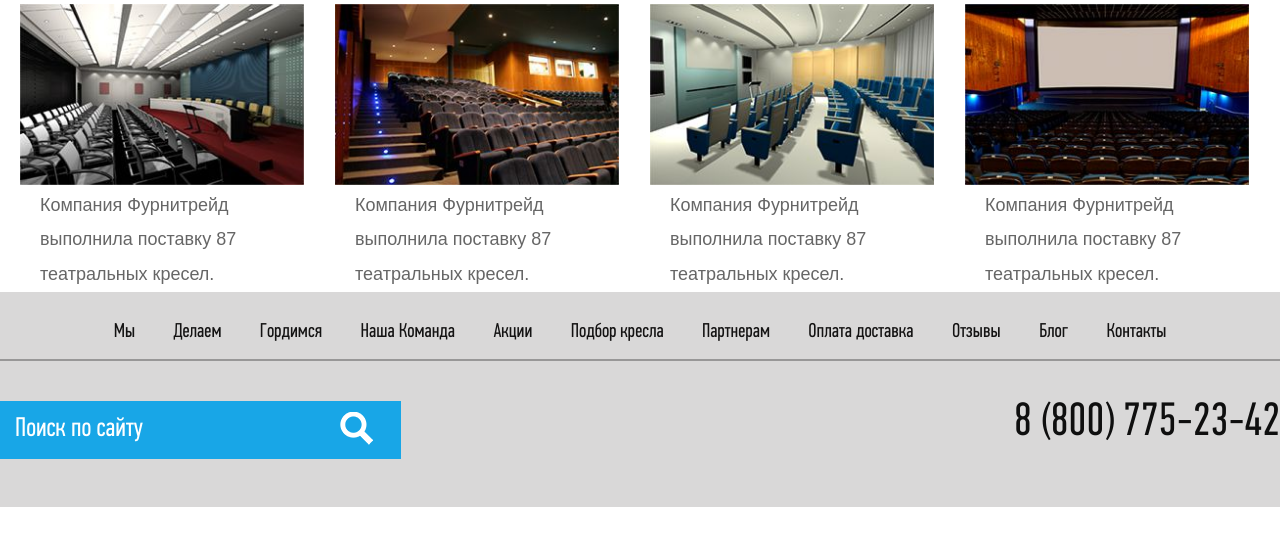
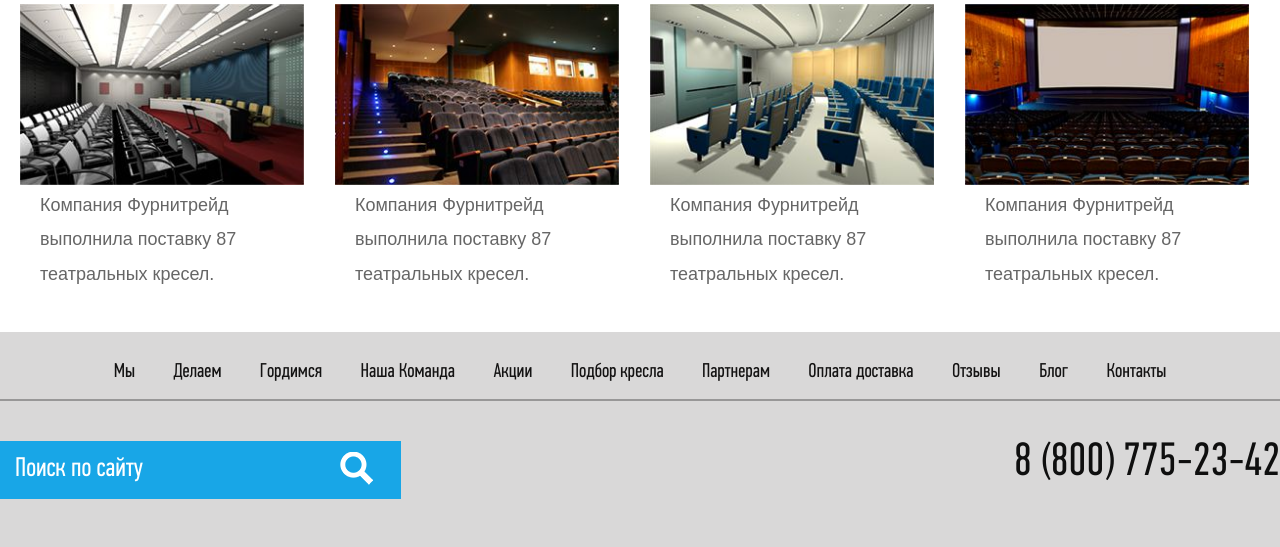
Before and after one commit to eawebwork/eawebwork.github.io, a PHP site: page /fo/dist/index.html in a window 1280 px wide. Shown: the part 3397-3944 px from the top of the page. Before the commit the page ends 3904 px from the top, so only its background shows below. Run offline with PHP 8.4, Linux system fonts and the light colour scheme; some web fonts are replaced.

Commit message:
commit message

```diff
--- a/fo/assets/scss/module/_footer.scss
+++ b/fo/assets/scss/module/_footer.scss
@@ -2,7 +2,7 @@
 	width: 100%;
 	background: #d9d8d8;
 	padding-bottom: 50px;
-
+	margin-top: 40px;
 	&_inner {
 		@extend %inner;
 	}
--- a/fo/dist/css/main.css
+++ b/fo/dist/css/main.css
@@ -1125,7 +1125,8 @@ img {
 .footer {
   width: 100%;
   background: #d9d8d8;
-  padding-bottom: 50px; }
+  padding-bottom: 50px;
+  margin-top: 40px; }
   .footer__telephone {
     color: #0f0f0f;
     font-size: 46.81px;
```
